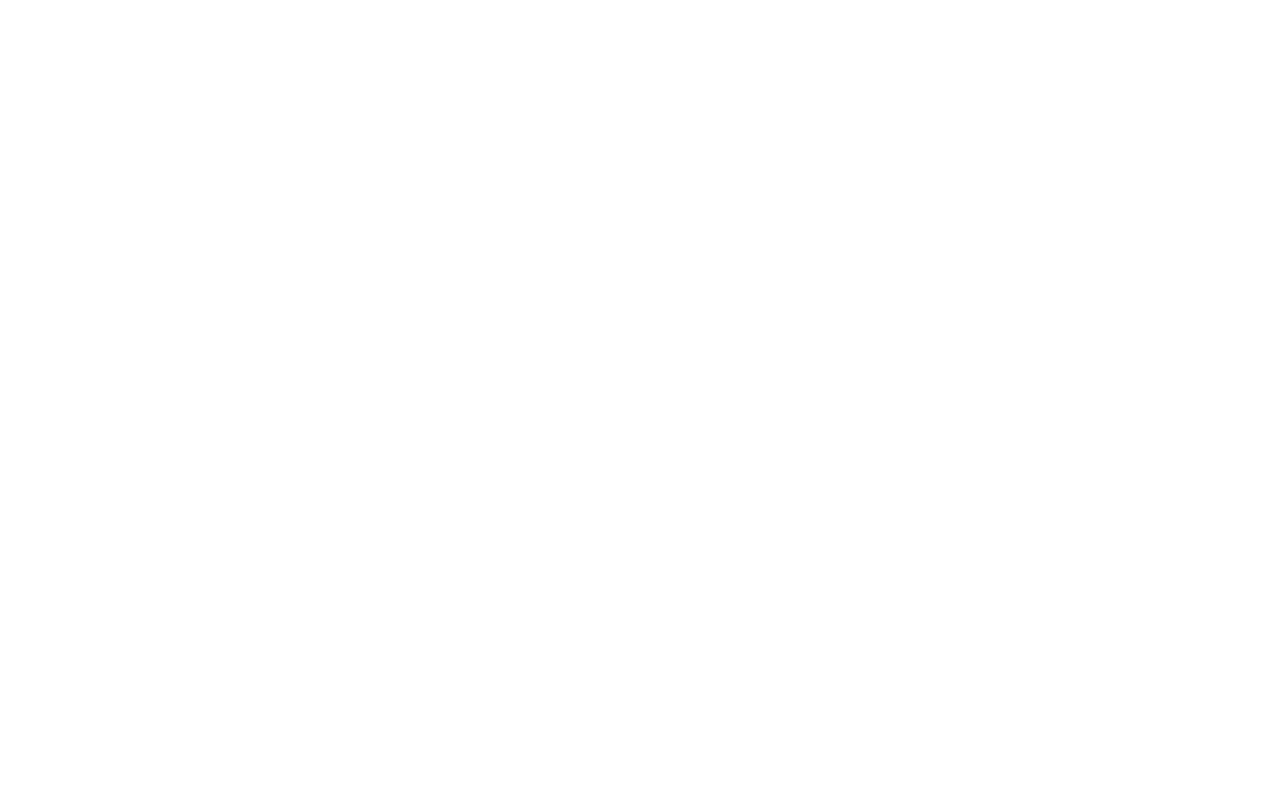
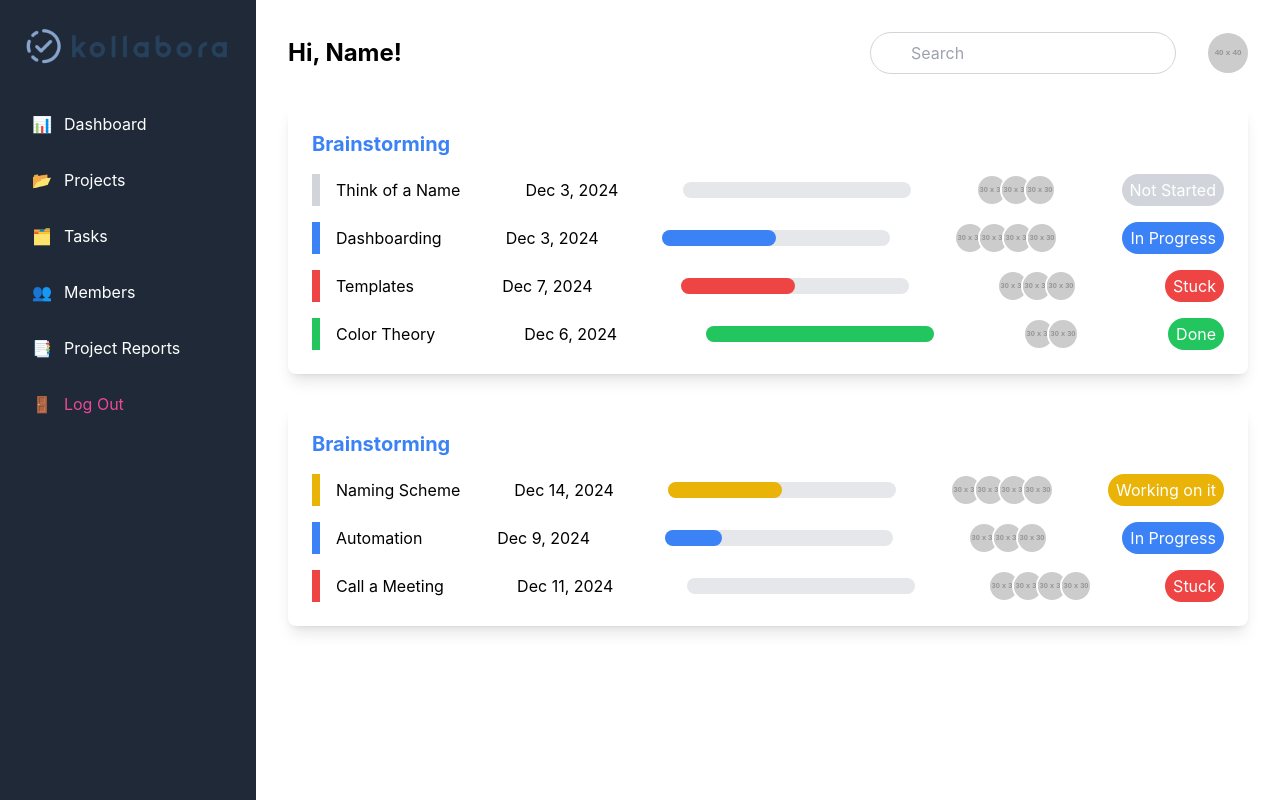
Before and after one commit to RomuCrafts/KollaboraWST3G5, a React (Create React App) app in the folder frontend/: page /Task in a window 1280 px wide. Before the commit this address had no page. Built offline with nearby package versions, Linux system fonts and the light colour scheme.

Commit message:
Task Page and TaskList component Added

```diff
--- a/frontend/src/App.js
+++ b/frontend/src/App.js
@@ -6,18 +6,20 @@
 import UserProj from './pages/UserProj';
 import ProjectCard from './components/projectcard';
 import MemberTable from './pages/MemberTable';
+import Task from './pages/Task';
 
 function App() {
     return (
         <Router>
             <Routes>
                 {/* Define unique paths for each component */}
-                <Route path="/" element={<SignIn />} />
+                <Route path="/SignIn" element={<SignIn />} />
                 <Route path="/Signup" element={<SignUp />} />
                 <Route path="/AdminDash" element={<AdminDash />} />
                 <Route path="/UserProj" element={<UserProj />} />
                 <Route path="/projectcard" element={<ProjectCard />} />
                 <Route path="/MemberTable" element={<MemberTable/>} />
+                <Route path="/Task" element={<Task/>} />
             </Routes>
         </Router>
     );
--- /dev/null
+++ b/frontend/src/components/TaskList.js
@@ -0,0 +1,41 @@
+import React from 'react';
+
+const TaskList = ({ title, tasks }) => {
+  return (
+    <section className="bg-white p-6 rounded-lg shadow-lg mt-8">
+      <h2 className="text-xl font-bold text-blue-500 mb-4">{title}</h2>
+      <div className="space-y-4">
+        {tasks.map((item, index) => (
+          <div key={index} className="flex items-center justify-between">
+            <div className="flex items-center space-x-4">
+              <div className={`w-2 h-8 ${item.statusColor}`}></div>
+              <span>{item.task}</span>
+            </div>
+            <span>{item.date}</span>
+            <div className="w-1/4 bg-gray-200 rounded-full h-4">
+              <div
+                className={`h-4 rounded-full ${item.statusColor}`}
+                style={{ width: item.progress }}
+              ></div>
+            </div>
+            <div className="flex -space-x-2">
+              {Array(item.members).fill().map((_, i) => (
+                <img
+                  key={i}
+                  src="https://placehold.co/30x30"
+                  alt="Member avatar"
+                  className="w-8 h-8 rounded-full border-2 border-white"
+                />
+              ))}
+            </div>
+            <span className={`px-2 py-1 rounded-full text-white ${item.statusColor}`}>
+              {item.status}
+            </span>
+          </div>
+        ))}
+      </div>
+    </section>
+  );
+};
+
+export default TaskList;
--- a/frontend/src/components/sidebar.js
+++ b/frontend/src/components/sidebar.js
@@ -14,12 +14,13 @@
       <nav>
         <ul>
           <li className="mb-4">
-            <a
+            <button
+            onClick={() => navigate("/AdminDash")}
               href="#"
               className="flex items-center p-2 rounded hover:bg-gray-700"
             >
               <span className="mr-3">📊</span> Dashboard
-            </a>
+            </button>
           </li>
           <li className="mb-4">
             <button
@@ -30,16 +31,16 @@
             </button>
           </li>
           <li className="mb-4">
-            <a
-              href="#"
+            <button
+              onClick={() => navigate("/Task")}
               className="flex items-center p-2 rounded hover:bg-gray-700"
             >
               <span className="mr-3">🗂️</span> Tasks
-            </a>
+            </button>
           </li>
           <li className="mb-4">
         <button
-    onClick={() => navigate("/membertable")} // Navigate to Members page
+            onClick={() => navigate("/membertable")}
             className="flex items-center p-2 rounded hover:bg-gray-700 w-full text-left"
         >
         <span className="mr-3">👥</span> Members
@@ -57,12 +58,13 @@
         </ul>
       </nav>
       <div className="mt-auto">
-        <a
+        <button
+        onClick={() => navigate("/SignIn")}
           href="#"
           className="flex items-center p-2 text-pink-500 hover:text-pink-700"
         >
           <span className="mr-3">🚪</span> Log Out
-        </a>
+        </button>
       </div>
     </aside>
   );
--- a/frontend/src/pages/AdminDash.js
+++ b/frontend/src/pages/AdminDash.js
@@ -1,6 +1,6 @@
 import React from 'react';
 import 'tailwindcss/tailwind.css';
-import logo from '../assets/logo.png';
+import Sidebar from '../components/sidebar';
 import { useNavigate } from 'react-router-dom';
 
 const AdminDash = () => {
@@ -9,48 +9,7 @@
     return (
         <div className="flex h-screen">
             {/* Sidebar */}
-            <aside className="bg-gray-800 text-white w-64 p-6">
-                <div className="flex items-center mb-8">
-                    <img src={logo} alt="Kollabora logo" className="mr-3" />
-                </div>
-                <nav>
-                    <ul>
-                        <li className="mb-4">
-                            <a href="#" className="flex items-center p-2 rounded hover:bg-gray-700">
-                                <span className="mr-3">📊</span> Dashboard
-                            </a>
-                        </li>
-                        <li className="mb-4">
-                            <button
-                                onClick={() => navigate("/UserProj")}
-                                className="flex items-center p-2 rounded hover:bg-gray-700 w-full text-left"
-                            >
-                                <span className="mr-3">📂</span> Projects
-                            </button>
-                        </li>
-                        <li className="mb-4">
-                            <a href="#" className="flex items-center p-2 rounded hover:bg-gray-700">
-                                <span className="mr-3">🗂️</span> Tasks
-                            </a>
-                        </li>
-                        <li className="mb-4">
-                            <a href="#" className="flex items-center p-2 rounded hover:bg-gray-700">
-                                <span className="mr-3">👥</span> Members
-                            </a>
-                        </li>
-                        <li className="mb-4">
-                            <a href="#" className="flex items-center p-2 rounded hover:bg-gray-700">
-                                <span className="mr-3">📑</span> Project Reports
-                            </a>
-                        </li>
-                    </ul>
-                </nav>
-                <div className="mt-auto">
-                    <a href="#" className="flex items-center p-2 text-pink-500 hover:text-pink-700">
-                        <span className="mr-3">🚪</span> Log Out
-                    </a>
-                </div>
-            </aside>
+            <Sidebar />  {/* Use the Sidebar component */}
 
             {/* Main Content */}
             <main className="flex-1 p-6">
--- /dev/null
+++ b/frontend/src/pages/Task.js
@@ -0,0 +1,102 @@
+import React from 'react';
+import Sidebar from '../components/sidebar';
+import TaskList from '../components/TaskList';
+
+const Task = () => {
+  return (
+    <div className="flex h-screen">
+      <Sidebar />
+      <main className="flex-1 p-8">
+        <header className="flex justify-between items-center mb-8">
+          <h1 className="text-2xl font-bold">Hi, Name!</h1>
+          <div className="flex items-center space-x-4">
+            <div className="relative">
+              <input
+                type="text"
+                placeholder="Search"
+                className="pl-10 pr-4 py-2 rounded-full border border-gray-300 focus:outline-none focus:ring-2 focus:ring-blue-500"
+              />
+              <i className="fas fa-search absolute left-3 top-1/2 transform -translate-y-1/2 text-gray-400"></i>
+            </div>
+            <i className="fas fa-bell text-gray-400"></i>
+            <img
+              src="https://placehold.co/40x40"
+              alt="User avatar"
+              className="rounded-full"
+            />
+          </div>
+        </header>
+
+        <TaskList
+          title="Brainstorming"
+          tasks={[
+            {
+              task: "Think of a Name",
+              date: "Dec 3, 2024",
+              progress: "0%",
+              members: 3,
+              status: "Not Started",
+              statusColor: "bg-gray-300",
+            },
+            {
+              task: "Dashboarding",
+              date: "Dec 3, 2024",
+              progress: "50%",
+              members: 4,
+              status: "In Progress",
+              statusColor: "bg-blue-500",
+            },
+            {
+              task: "Templates",
+              date: "Dec 7, 2024",
+              progress: "50%",
+              members: 3,
+              status: "Stuck",
+              statusColor: "bg-red-500",
+            },
+            {
+              task: "Color Theory",
+              date: "Dec 6, 2024",
+              progress: "100%",
+              members: 2,
+              status: "Done",
+              statusColor: "bg-green-500",
+            },
+          ]}
+        />
+
+        <TaskList
+          title="Brainstorming"
+          tasks={[
+            {
+              task: "Naming Scheme",
+              date: "Dec 14, 2024",
+              progress: "50%",
+              members: 4,
+              status: "Working on it",
+              statusColor: "bg-yellow-500",
+            },
+            {
+              task: "Automation",
+              date: "Dec 9, 2024",
+              progress: "25%",
+              members: 3,
+              status: "In Progress",
+              statusColor: "bg-blue-500",
+            },
+            {
+              task: "Call a Meeting",
+              date: "Dec 11, 2024",
+              progress: "0%",
+              members: 4,
+              status: "Stuck",
+              statusColor: "bg-red-500",
+            },
+          ]}
+        />
+      </main>
+    </div>
+  );
+};
+
+export default Task;
```
Lines whose indentation alone changed are shown as unchanged.
